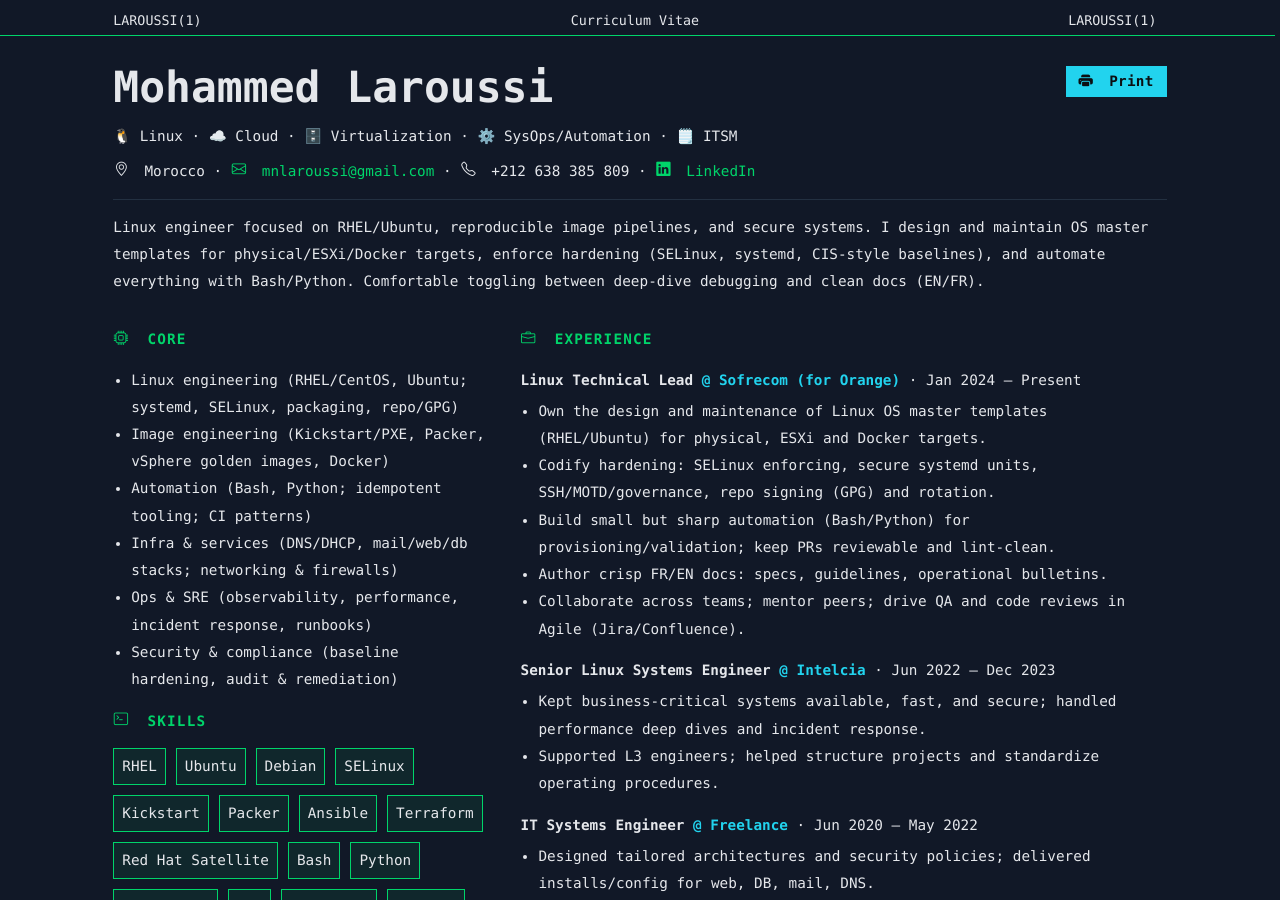
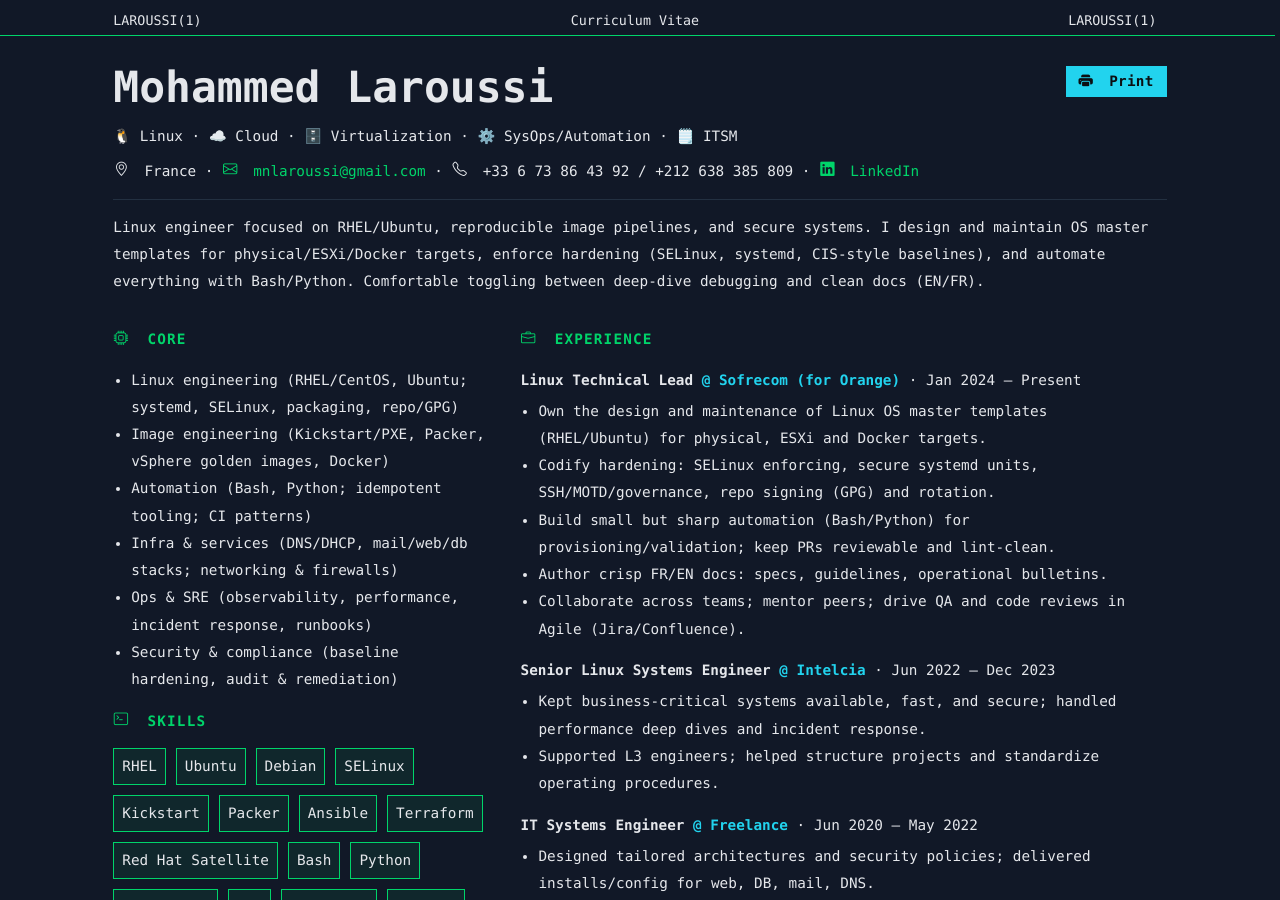
Before and after one commit to mlaroussi/resume, a Jekyll site: the page built from index.md, in a window 1280 px wide and 900 px high. Built offline with Jekyll 4.4.1, drawn with Linux system fonts in a browser that asks for light colours.

Commit message:
Update location and phone number in resume.json

```diff
--- a/_data/resume.json
+++ b/_data/resume.json
@@ -1,8 +1,8 @@
 {
   "name": "Mohammed Laroussi",
   "title": "🐧 Linux · ☁️ Cloud · 🗄️ Virtualization · ⚙️ SysOps/Automation · 🗒️ ITSM ",
-  "location": "Morocco",
-  "phone": "+212 638 385 809",
+  "location": "France",
+  "phone": "+33 6 73 86 43 92 / +212 638 385 809",
   "email": "mnlaroussi@gmail.com",
   "links": [
     { "label": "Website", "url": "http://laroussi.me" },
```
